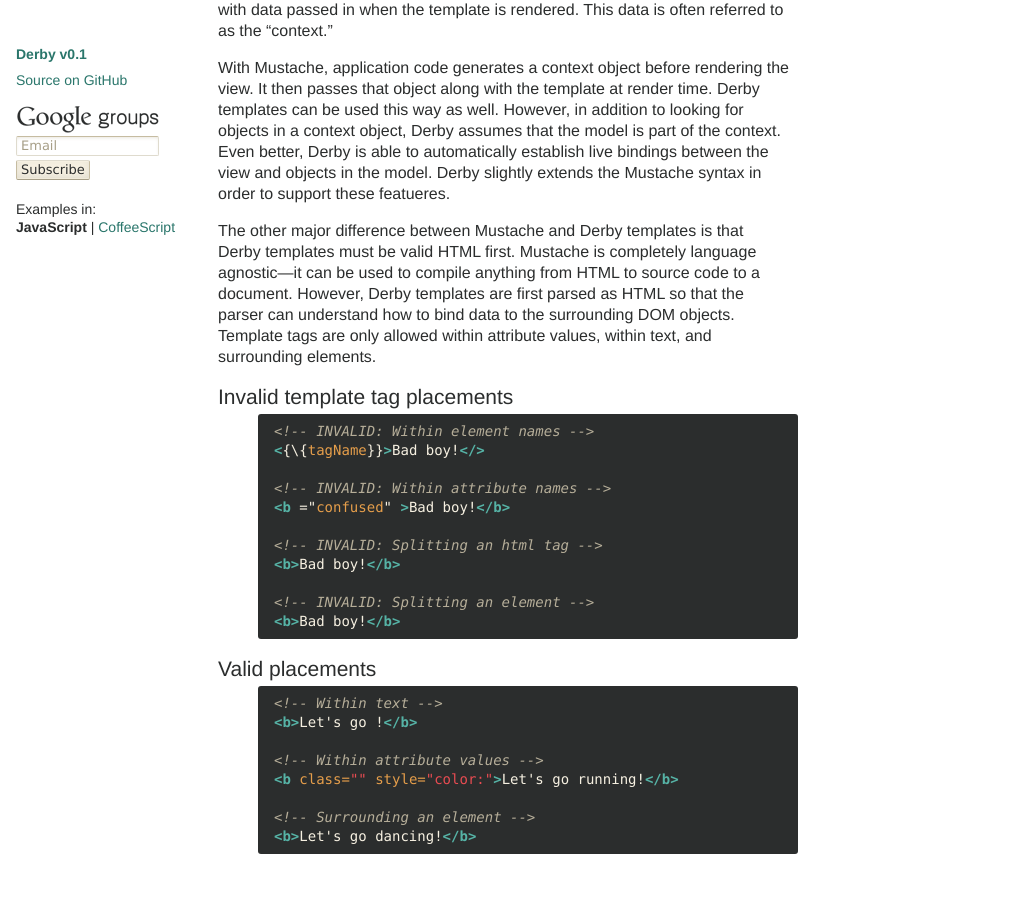
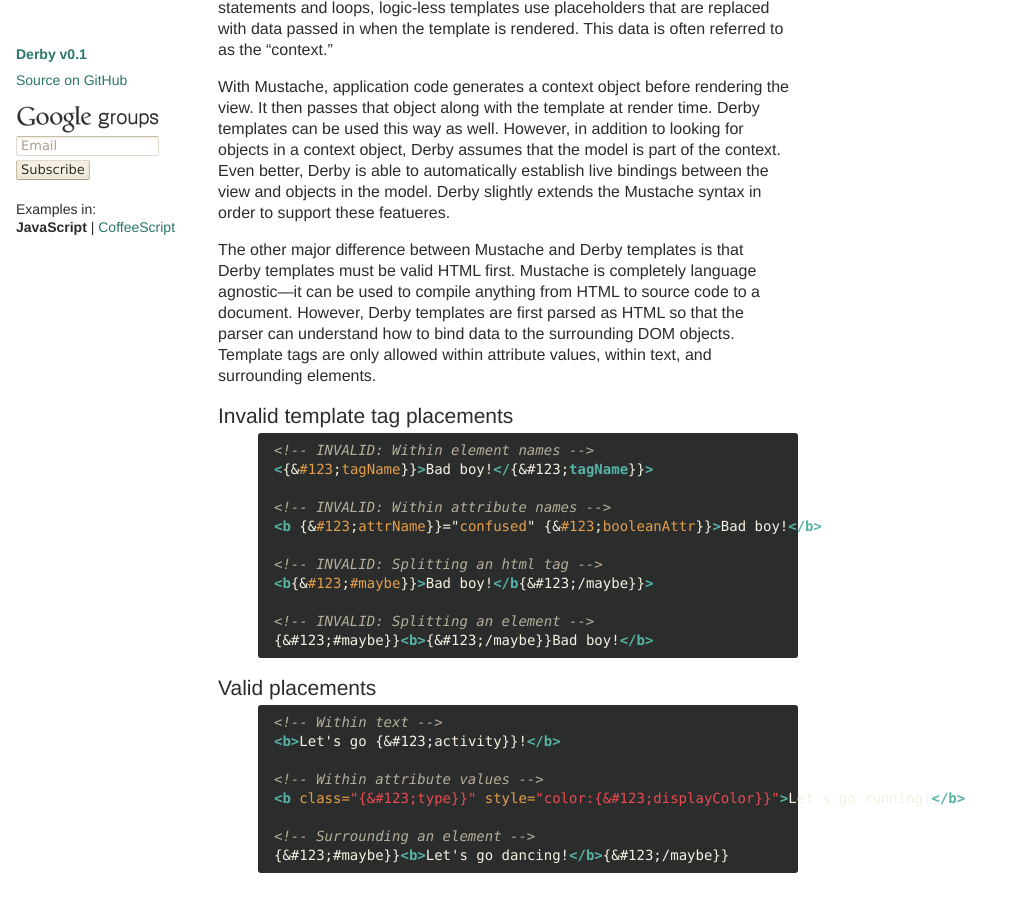
Before and after one commit to derbyjs/derby, a Jekyll site: the page built from index.md, in a window 1280 px wide and 900 px high, scrolled down 7651 px. Shown: the whole window, without its empty margins (0-1012 px from the left). Built offline with Jekyll 4.4.1, drawn with Linux system fonts in a browser that asks for light colours; some of the changed text lies outside the part shown.

Commit message:
html escape double cur lies

```diff
--- a/index.md
+++ b/index.md
@@ -294,11 +294,11 @@ Derby's template syntax is largely based on [Mustache](http://mustache.github.co
 
 A typical Mustache template:
 
-    Hello {{name}}
-    You have just won ${{value}}!
-    {{#in_ca}}
-    Well, ${{taxed_value}}, after taxes.
-    {{/in_ca}}
+    Hello {&#123;name}}
+    You have just won ${&#123;value}}!
+    {&#123;#in_ca}}
+    Well, ${&#123;taxed_value}}, after taxes.
+    {&#123;/in_ca}}
 
 Given the following hash:
 
@@ -324,26 +324,26 @@ The other major difference between Mustache and Derby templates is that Derby te
 ### Invalid template tag placements
 {% highlight html %}
 <!-- INVALID: Within element names -->
-<{\{tagName}}>Bad boy!</{{tagName}}>
+<{&#123;tagName}}>Bad boy!</{&#123;tagName}}>
 
 <!-- INVALID: Within attribute names -->
-<b {{attrName}}="confused" {{booleanAttr}}>Bad boy!</b>
+<b {&#123;attrName}}="confused" {&#123;booleanAttr}}>Bad boy!</b>
 
 <!-- INVALID: Splitting an html tag -->
-<b{{#maybe}}>Bad boy!</b{{/maybe}}>
+<b{&#123;#maybe}}>Bad boy!</b{&#123;/maybe}}>
 
 <!-- INVALID: Splitting an element -->
-{{#maybe}}<b>{{/maybe}}Bad boy!</b>
+{&#123;#maybe}}<b>{&#123;/maybe}}Bad boy!</b>
 {% endhighlight %}
 
 ### Valid placements
 {% highlight html %}
 <!-- Within text -->
-<b>Let's go {{activity}}!</b>
+<b>Let's go {&#123;activity}}!</b>
 
 <!-- Within attribute values -->
-<b class="{{type}}" style="color:{{displayColor}}">Let's go running!</b>
+<b class="{&#123;type}}" style="color:{&#123;displayColor}}">Let's go running!</b>
 
 <!-- Surrounding an element -->
-{{#maybe}}<b>Let's go dancing!</b>{{/maybe}}
+{&#123;#maybe}}<b>Let's go dancing!</b>{&#123;/maybe}}
 {% endhighlight %}
```
